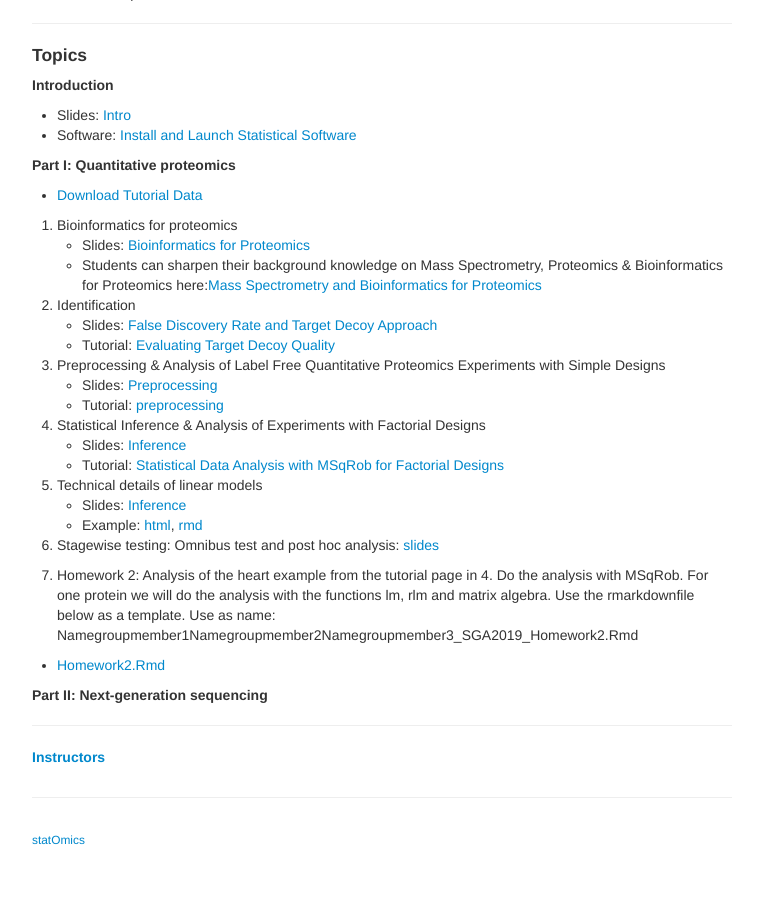
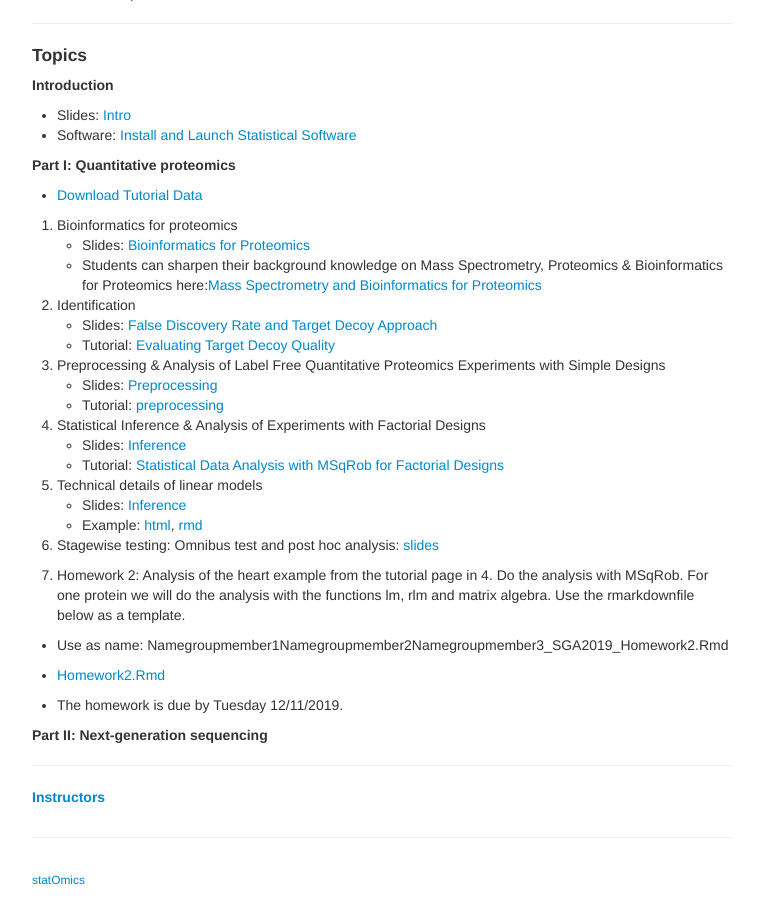
Before and after one commit to statOmics/SGA2019, a Jekyll site: the page built from index.md, in a window 1280 px wide and 900 px high, scrolled down 868 px. Shown: the whole window, without its empty margins (258-1021 px from the left). Built offline with Jekyll 4.4.1, drawn with Linux system fonts in a browser that asks for light colours; before the commit the page ends 1728 px from its top, so only the background shows below that.

Commit message:
homework2

```diff
--- a/index.md
+++ b/index.md
@@ -58,9 +58,13 @@ The basis concepts may be revisited in the free e-book Practical Regression and
 
   6. Stagewise testing: Omnibus test and post hoc analysis: [slides](assets/stagewiseTesting.pdf)
 
-  7. Homework 2: Analysis of the heart example from the tutorial page in 4. Do the analysis with MSqRob. For one protein we will do the analysis with the functions lm, rlm and matrix algebra. Use the rmarkdownfile below as a template. Use as name: Namegroupmember1Namegroupmember2Namegroupmember3_SGA2019_Homework2.Rmd
+  7. Homework 2: Analysis of the heart example from the tutorial page in 4. Do the analysis with MSqRob. For one protein we will do the analysis with the functions lm, rlm and matrix algebra. Use the rmarkdownfile below as a template.
+
+  - Use as name: Namegroupmember1Namegroupmember2Namegroupmember3_SGA2019_Homework2.Rmd
 
   - [Homework2.Rmd](https://raw.githubusercontent.com/statOmics/SGA2019/gh-pages/assets/rmarkdownExamples/Homework2.Rmd)
+
+  - The homework is due by Tuesday 12/11/2019.
 
 **Part II: Next-generation sequencing**
 
```
